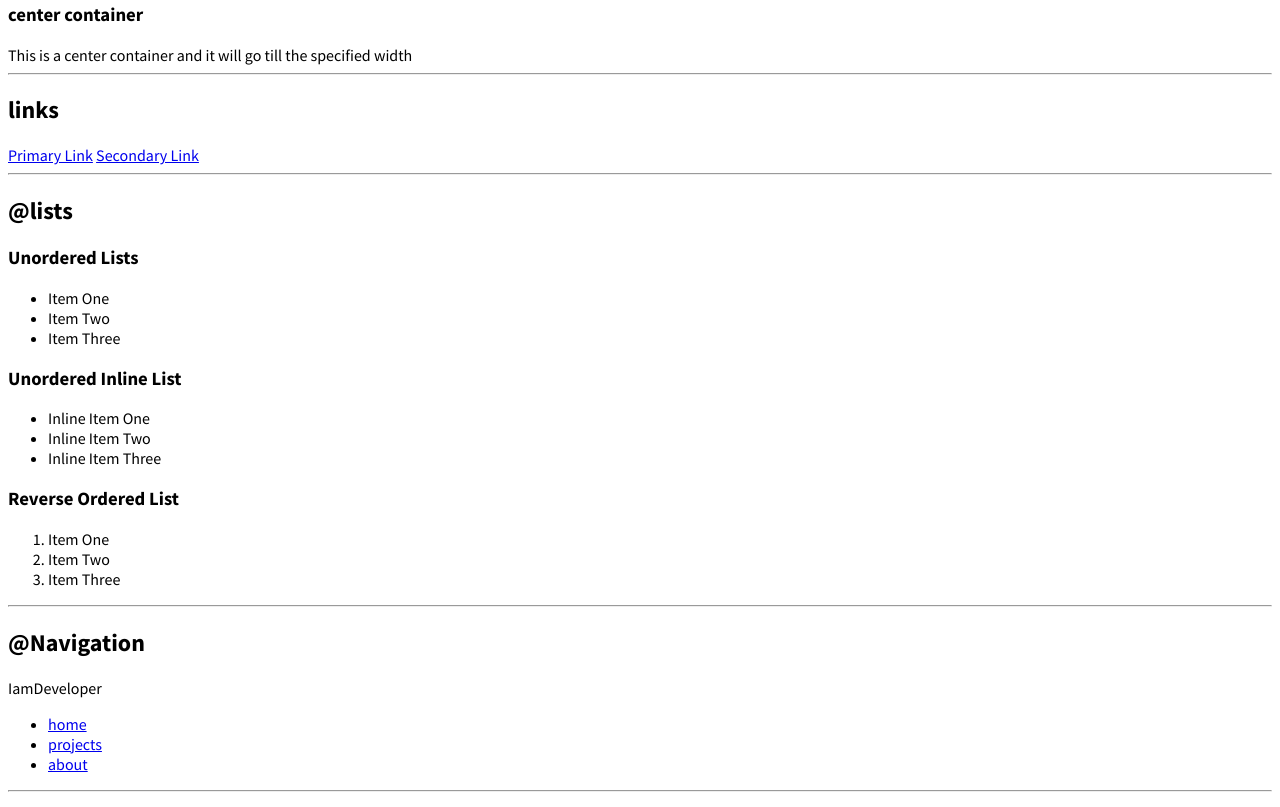
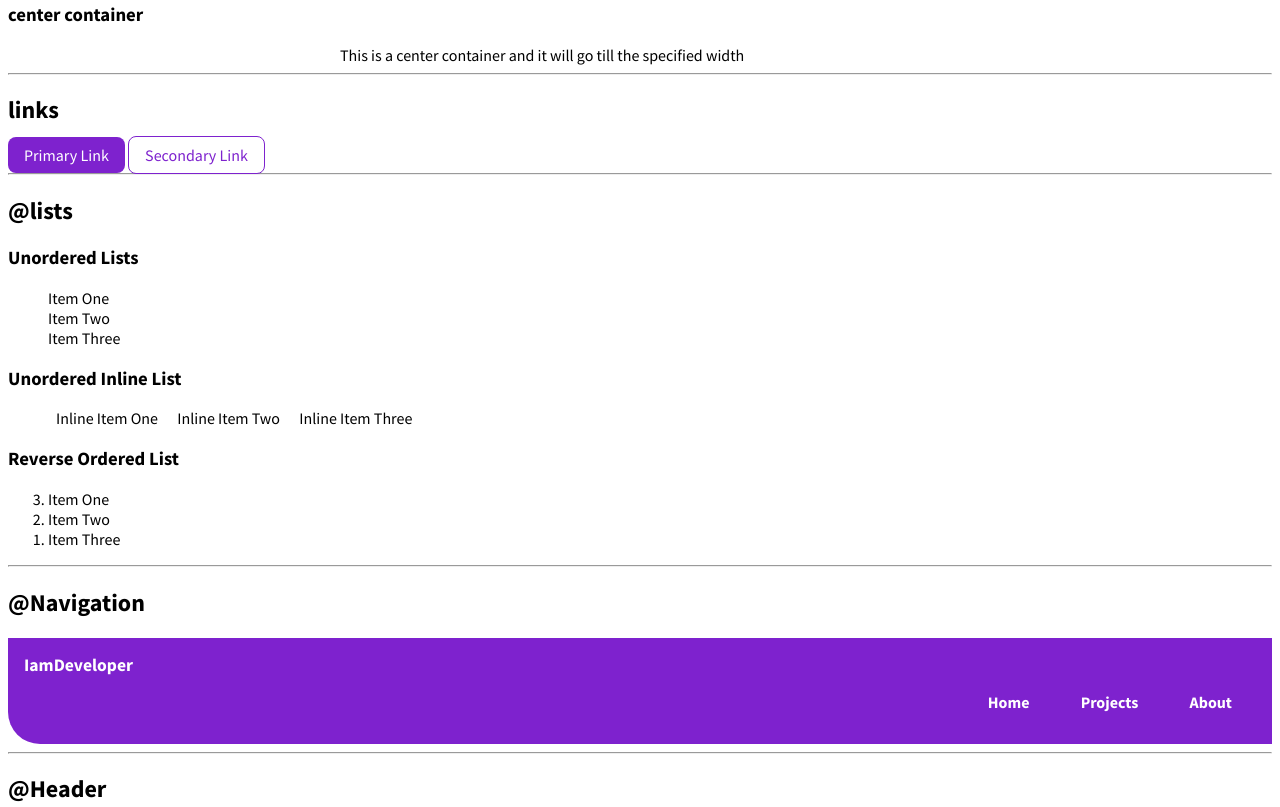
Before and after one commit to Mathan-T/neogcamp-lesson-3-live, a plain HTML site: page index.html in a window 1280 px wide. Shown: the part 520-1327 px from the top of the page. Drawn offline with Linux system fonts and the light colour scheme.

Commit message:
added styles upto navigation

```diff
--- a/index.html
+++ b/index.html
@@ -23,17 +23,17 @@
     <h2>@containers</h2>
 
     <h3>fluid container</h3>
-    <div>This is a fluid container which goes until the end of the page</div>
+    <div class="container">This is a fluid container which goes until the end of the page</div>
 
     <h3>center container</h3>
-    <div>This is a center container and it will go till the specified width</div>
+    <div class="container container-center">This is a center container and it will go till the specified width</div>
 
     <hr>
 
     <h2>links</h2>
 
-    <a href="/">Primary Link</a>
-    <a href="/">Secondary Link</a>
+    <a class="link primary-link" href="/">Primary Link</a>
+    <a class="link secondary-link" href="/">Secondary Link</a>
 
     <hr>
 
@@ -41,7 +41,7 @@
 
     <h3>Unordered Lists</h3>
 
-    <ul>
+    <ul class="list-non-bullet">
         <li>Item One</li>
         <li>Item Two</li>
         <li>Item Three</li>
@@ -49,15 +49,15 @@
 
     <h3>Unordered Inline List</h3>
 
-    <ul>
-        <li>Inline Item One</li>
-        <li>Inline Item Two</li>
-        <li>Inline Item Three</li>
+    <ul class="list-non-bullet">
+        <li class="list-item-inline">Inline Item One</li>
+        <li class="list-item-inline">Inline Item Two</li>
+        <li class="list-item-inline">Inline Item Three</li>
     </ul>
 
     <h3>Reverse Ordered List</h3>
 
-    <ol>
+    <ol reversed>
         <li>Item One</li>
         <li>Item Two</li>
         <li>Item Three</li>
@@ -67,17 +67,17 @@
 
     <h2>@Navigation</h2>
 
-    <nav>
-        <div>IamDeveloper</div>
-        <ul>
-            <li>
-                <a href="/">home</a>
+    <nav class="navigation container">
+        <div class="nav-brand">IamDeveloper</div>
+        <ul class="list-non-bullet nav-pills">
+            <li class="list-item-inline">
+                <a class="link link-active" href="/">Home</a>
             </li>
-            <li>
-                <a href="/">projects</a>
+            <li class="list-item-inline">
+                <a class="link link-active" href="/">Projects</a>
             </li>
-            <li>
-                <a href="/">about</a>
+            <li class="list-item-inline">
+                <a class="link link-active" href="/">About</a>
             </li>
         </ul>
     </nav>
--- a/styles.css
+++ b/styles.css
@@ -3,3 +3,71 @@
 body {
     font-family: 'Source Sans Pro', sans-serif;
 }
+
+:root {
+    --primary-color: #7E22CE;
+}
+
+/**container**/
+.container {
+    padding-left: 1rem;
+    padding-right: 1rem;
+}
+
+.container-center {
+    max-width: 600px;
+    margin: auto;
+}
+
+
+/* links */
+.link {
+    text-decoration: none;
+    padding: 0.5rem 1rem;
+}
+
+.primary-link {
+    background-color: var(--primary-color);
+    border-radius: 0.5rem;
+    color: white;
+}
+
+.secondary-link {
+    color: var(--primary-color);
+    border-radius: 0.5rem;
+    border: 1px solid var(--primary-color);
+}
+
+/* lists */
+.list-non-bullet {
+    list-style: none;
+}
+
+.list-item-inline {
+    display: inline;
+    padding: 0rem 0.5rem;
+}
+
+.navigation {
+    background-color: var(--primary-color);
+    color: white;
+    padding: 1rem;
+    border-bottom-left-radius: 2rem;
+}
+
+.navigation .link {
+    color: white;
+}
+
+.navigation .nav-pills {
+    text-align: right;
+}
+
+.navigation .nav-brand {
+    font-weight: bold;
+    font-size: 1.1rem;
+}
+
+.navigation .link-active {
+    font-weight: bold;
+}
```
